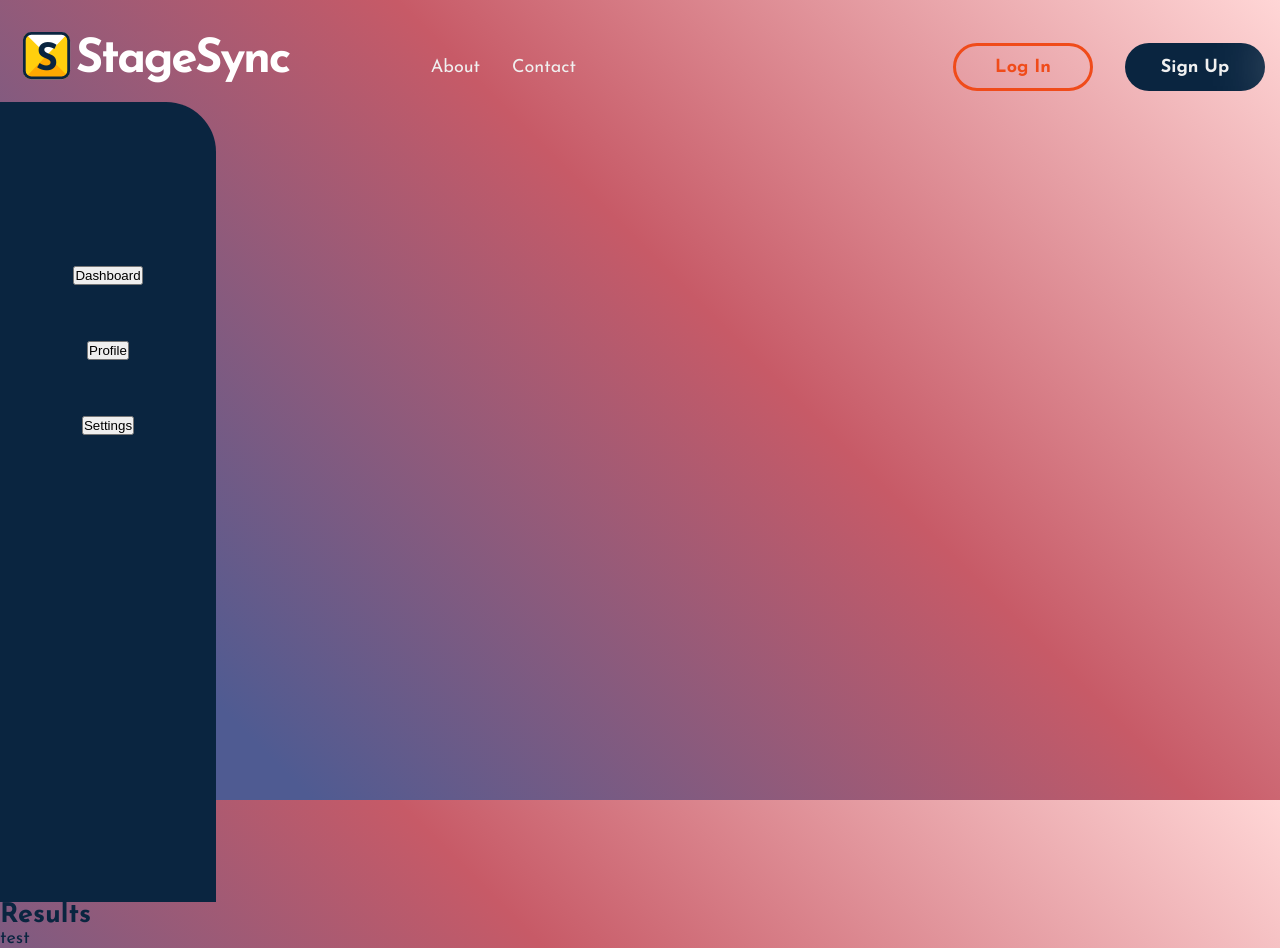
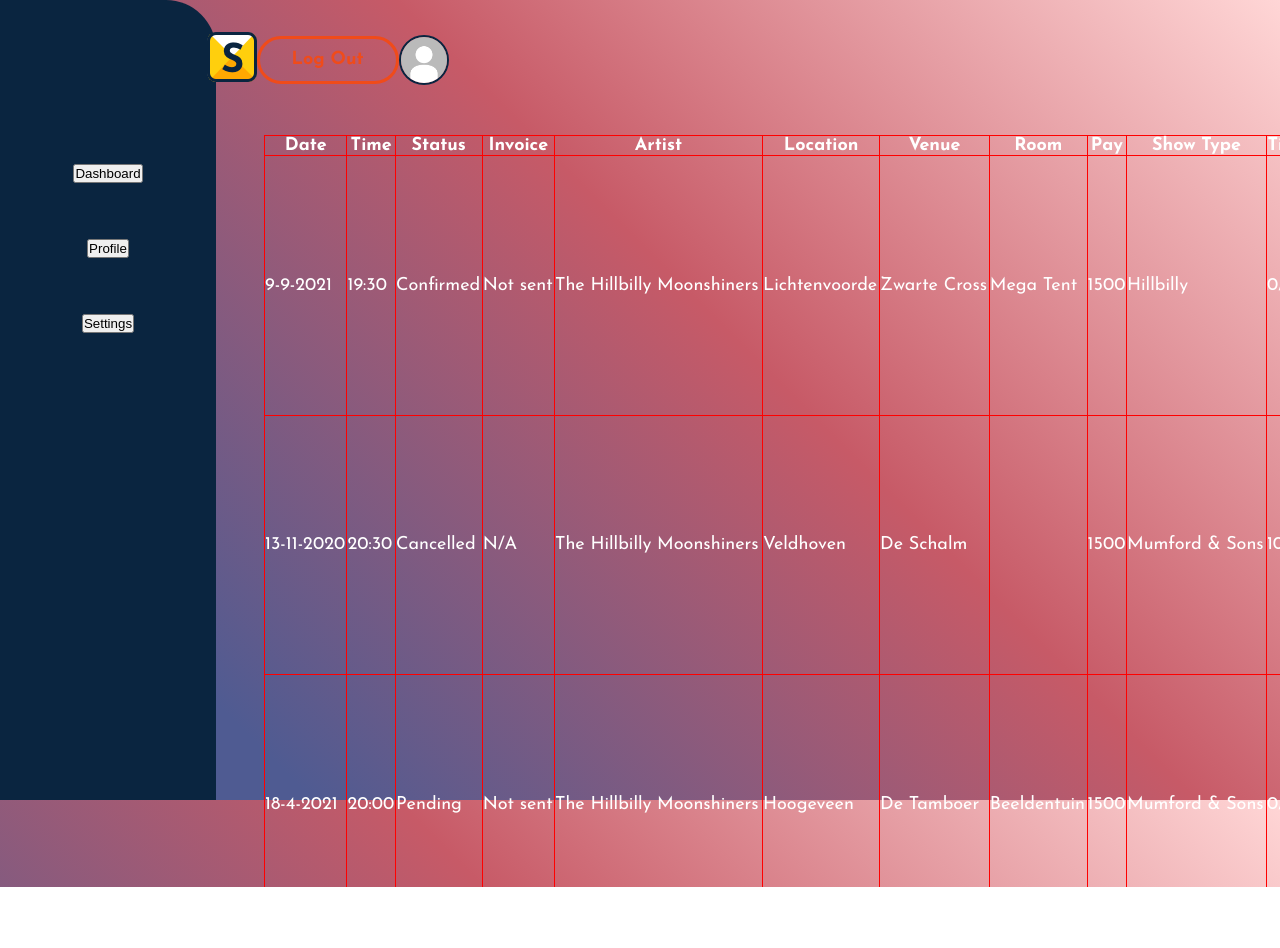
Before and after one commit to MartijnD92/stage-sync-frontend, a React (Create React App) app in the folder frontend/: page /dashboard in a window 1280 px wide. After the commit the page ends 887 px from the top, so only its background shows below. Built offline with nearby package versions, Linux system fonts and the light colour scheme.

Commit message:
Start Dashboard table layout with mock data

```diff
--- a/frontend/src/components/NavBar/NavBar.js
+++ b/frontend/src/components/NavBar/NavBar.js
@@ -15,7 +15,7 @@ export default function NavBar() {
 
 	return (
 		<>
-			{location.includes('/search') || location.includes('/artist') ? (
+			{['/artist', '/dashboard'].includes(location) ? (
 				<div className="content-container">
 					<nav className={`${styles.navbar} ${styles.secondary}`}>
 						<Logo extended={false} />
--- a/frontend/src/components/ResultsList/ResultsList.js
+++ b/frontend/src/components/ResultsList/ResultsList.js
@@ -1,12 +1,46 @@
-
+import styles from './css/ResultsList.module.scss';
 
 export default function ResultsList({ results }) {
-    return (
-        <div>
-            <h2>Results</h2>
-            <ul>
-                <li>{results}</li>
-            </ul>
-        </div>
-    )
+
+	function showResults(results) {
+		console.log('in functie', results);
+		return results.map((r) => {
+			return (
+				<tr key={r.id}>
+					<td>{r.date}</td>
+					<td>{r.time}</td>
+					<td>{r.status}</td>
+					<td>{r.invoice}</td>
+					<td>{r.artist}</td>
+					<td>{r.location}</td>
+					<td>{r.venue}</td>
+					<td>{r.room}</td>
+					<td>{r.pay}</td>
+					<td>{r.showType}</td>
+					<td>{r.ticketsSold || 0}/{r.ticketsTotal || 0}</td>
+				</tr>
+			);
+		});
+	}
+
+	return (
+		<table className={styles.table}>
+			<thead>
+				<tr>
+					<th>Date</th>
+					<th>Time</th>
+					<th>Status</th>
+					<th>Invoice</th>
+					<th>Artist</th>
+					<th>Location</th>
+					<th>Venue</th>
+					<th>Room</th>
+					<th>Pay</th>
+					<th>Show Type</th>
+					<th>Tickets</th>
+				</tr>
+			</thead>
+			<tbody>{results && showResults(results)}</tbody>
+		</table>
+	);
 }
--- /dev/null
+++ b/frontend/src/components/ResultsList/css/ResultsList.module.scss
@@ -0,0 +1,11 @@
+table, th, td {
+	border: 1px solid #ff0000;
+}
+
+.table {
+	width: 100%;
+	height: 100%;
+	margin: 3rem;
+	color: white;
+	border-collapse: collapse;
+}
--- a/frontend/src/components/SideMenu/css/SideMenu.module.scss
+++ b/frontend/src/components/SideMenu/css/SideMenu.module.scss
@@ -1,9 +1,9 @@
 .sidemenu {
+	position: fixed;
+	top: 0;
+	left: 0;
 	height: 100vh;
 	width: 216px;
-	position: sticky;
-	top: 0;
-	left: 0;
 	display: flex;
 	flex-direction: column;
 	justify-content: flex-start;
--- /dev/null
+++ b/frontend/src/mockData/mockresults.json
@@ -0,0 +1,47 @@
+[
+	{
+		"id": "1",
+		"date": "9-9-2021",
+		"time": "19:30",
+		"status": "Confirmed",
+		"invoice": "Not sent",
+		"artist": "The Hillbilly Moonshiners",
+		"location": "Lichtenvoorde",
+		"venue": "Zwarte Cross",
+		"room": "Mega Tent",
+		"pay": "1500",
+		"showType": "Hillbilly",
+		"ticketsSold": 0,
+		"ticketsTotal": 0
+	},
+	{
+		"id": "2",
+		"date": "13-11-2020",
+		"time": "20:30",
+		"status": "Cancelled",
+		"invoice": "N/A",
+		"artist": "The Hillbilly Moonshiners",
+		"location": "Veldhoven",
+		"venue": "De Schalm",
+		"room": "",
+		"pay": "1500",
+		"showType": "Mumford & Sons",
+		"ticketsSold": 10,
+		"ticketsTotal": 350
+	},
+	{
+		"id": "3",
+		"date": "18-4-2021",
+		"time": "20:00",
+		"status": "Pending",
+		"invoice": "Not sent",
+		"artist": "The Hillbilly Moonshiners",
+		"location": "Hoogeveen",
+		"venue": "De Tamboer",
+		"room": "Beeldentuin",
+		"pay": "1500",
+		"showType": "Mumford & Sons",
+		"ticketsSold": 0,
+		"ticketsTotal": 100
+	}
+]
--- a/frontend/src/pages/Dashboard/Dashboard.js
+++ b/frontend/src/pages/Dashboard/Dashboard.js
@@ -1,29 +1,21 @@
-// import axios from 'axios';
-import NavBar from 'components/NavBar/NavBar';
 import SideMenu from 'components/SideMenu/SideMenu';
 import SearchBar from 'components/SearchBar/SearchBar';
 import ResultsList from 'components/ResultsList/ResultsList';
+import results from 'mockData/mockresults.json';
+import './css/Dashboard.scss';
 
 export default function Dashboard() {
-	// async function getArtists() {
-	//   try {
-	//     const response = await axios.get('http://localhost:8080/artists');
-	//     console.log(response.data[0].name);
-	//     return response.data[0].name;
-
-	//   } catch (error) {
-	//     console.error(error);
-	//   }
-	// }
-	// getArtists();
-
 	return (
-		<div className="container">
-			<aside>
+		<div className="wrapper">
+			<aside className="sidemenu-container">
 				<SideMenu />
 			</aside>
 			<main>
-				<ResultsList results={'test'} />
+				<div className="main-container">
+					<div className="table-container">
+						<ResultsList results={results} />
+					</div>
+				</div>
 			</main>
 		</div>
 	);
--- /dev/null
+++ b/frontend/src/pages/Dashboard/css/Dashboard.scss
@@ -0,0 +1,23 @@
+@import '../../../css/config';
+
+.wrapper {
+	display: grid;
+	min-height: 100vh;
+	grid-template-areas: 'sidemenu content';
+	grid-template-columns: 216px 1fr;
+}
+
+.sidemenu-container {
+    grid-area: sidemenu;
+}
+
+.main-container {
+    grid-area: content;
+    width: 100%;
+    height: 100%;
+}
+
+.table-container {
+    overflow-x: auto;
+    height: 100%;
+}
--- a/frontend/src/pages/Home/css/Home.scss
+++ b/frontend/src/pages/Home/css/Home.scss
@@ -13,6 +13,7 @@
 		display: flex;
 		flex-direction: column;
 		justify-content: center;
+		margin-bottom: 5rem;
 	}
 
 	&--left {
```
